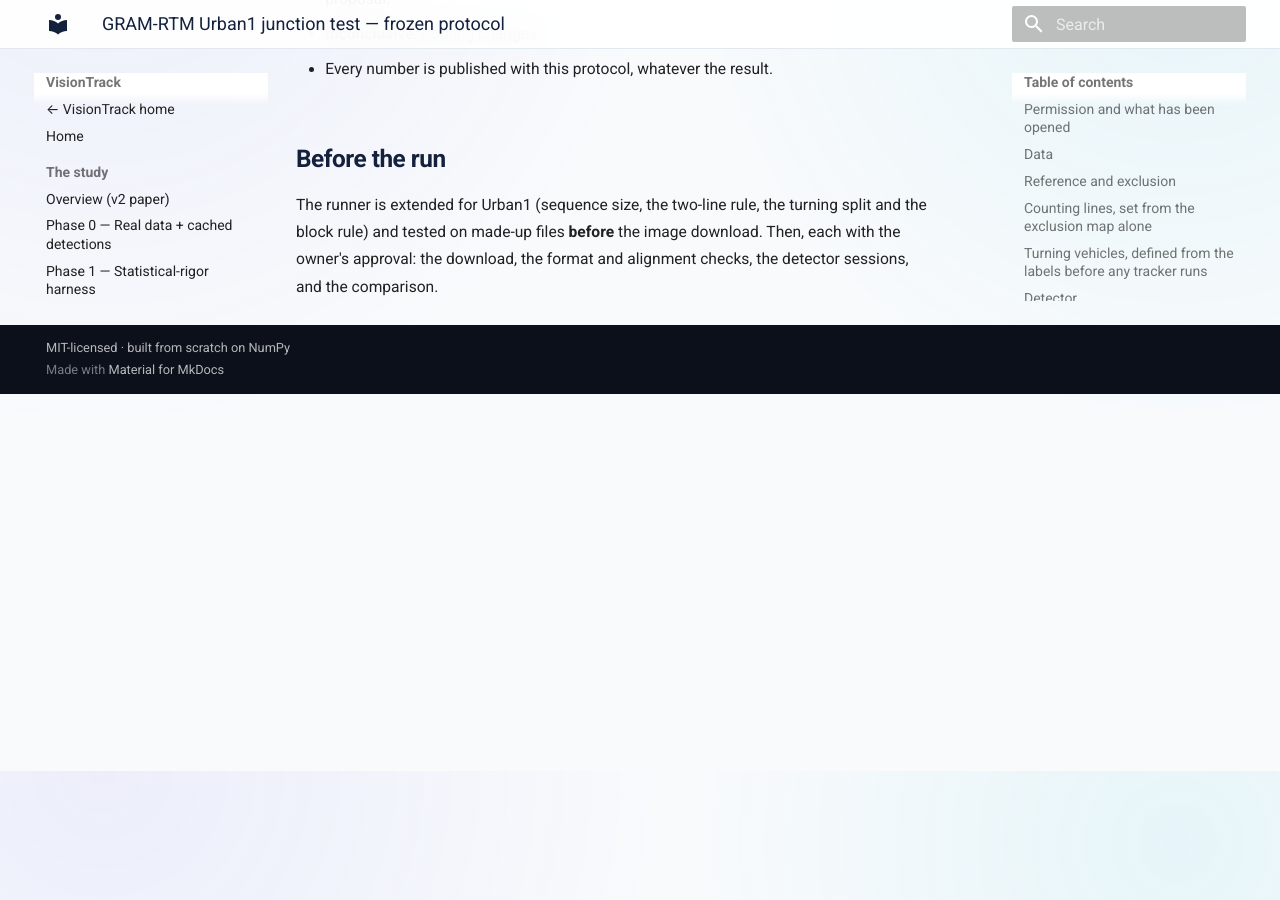
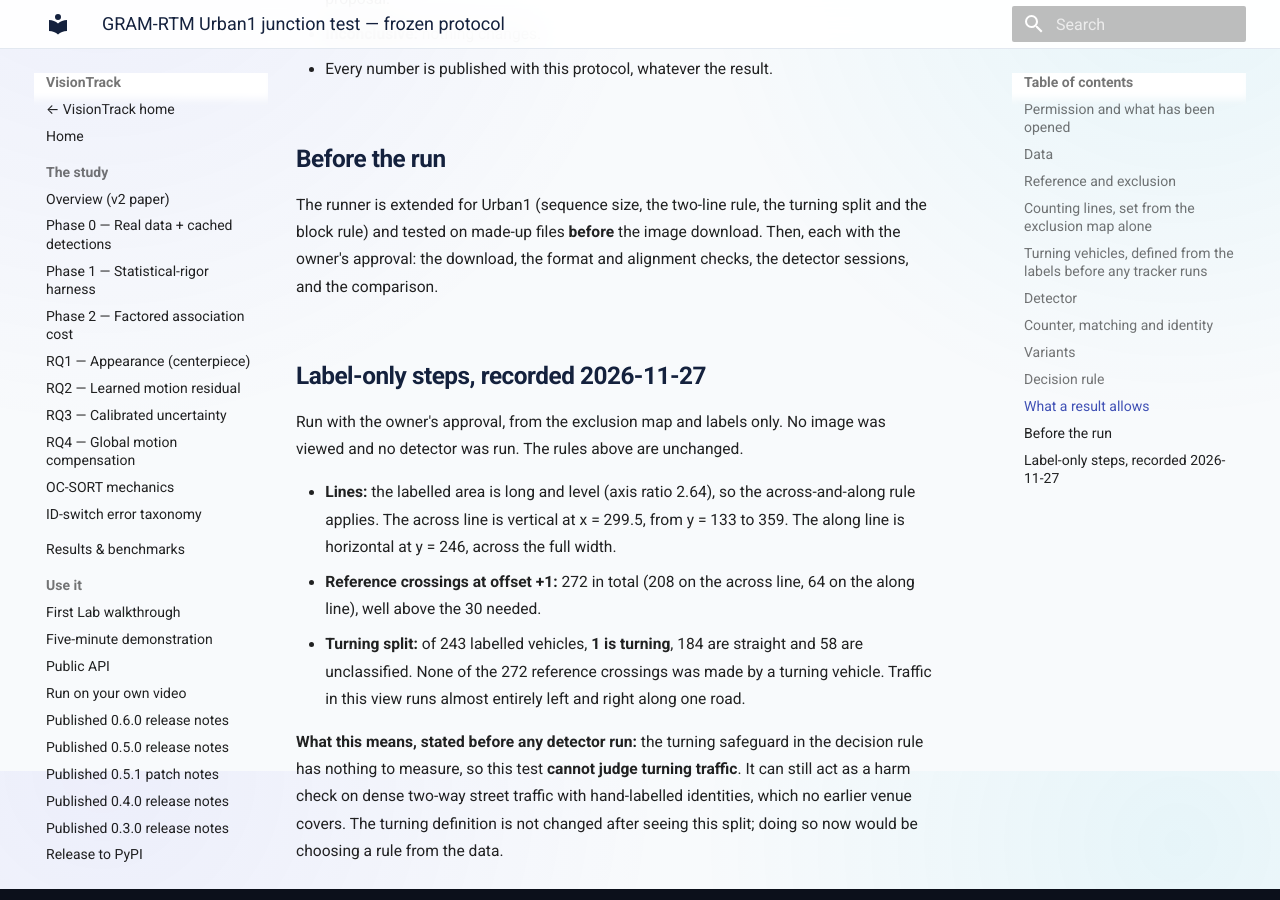
Before and after one commit to hulagerushikesh/visiontrack, an MkDocs documentation site: the page built from docs/GRAM_RTM_URBAN1_TEST_PROTOCOL.md, in a window 1280 px wide and 900 px high, scrolled down 3729 px. Built offline with MkDocs 1.6.1 and Material for MkDocs 9.7.7, drawn with Linux system fonts in a browser that asks for light colours.

Commit message:
docs: Urban1 label-only steps; camera has almost no turning traffic

```diff
--- a/docs/GRAM_RTM_URBAN1_TEST_PROTOCOL.md
+++ b/docs/GRAM_RTM_URBAN1_TEST_PROTOCOL.md
@@ -143,3 +143,26 @@ The runner is extended for Urban1 (sequence size, the two-line rule, the
 turning split and the block rule) and tested on made-up files **before** the
 image download. Then, each with the owner's approval: the download, the
 format and alignment checks, the detector sessions, and the comparison.
+
+## Label-only steps, recorded 2026-11-27
+
+Run with the owner's approval, from the exclusion map and labels only. No
+image was viewed and no detector was run. The rules above are unchanged.
+
+- **Lines:** the labelled area is long and level (axis ratio 2.64), so the
+  across-and-along rule applies. The across line is vertical at x = 299.5,
+  from y = 133 to 359. The along line is horizontal at y = 246, across the
+  full width.
+- **Reference crossings at offset +1:** 272 in total (208 on the across line,
+  64 on the along line), well above the 30 needed.
+- **Turning split:** of 243 labelled vehicles, **1 is turning**, 184 are
+  straight and 58 are unclassified. None of the 272 reference crossings was
+  made by a turning vehicle. Traffic in this view runs almost entirely left
+  and right along one road.
+
+**What this means, stated before any detector run:** the turning safeguard
+in the decision rule has nothing to measure, so this test **cannot judge
+turning traffic**. It can still act as a harm check on dense two-way street
+traffic with hand-labelled identities, which no earlier venue covers. The
+turning definition is not changed after seeing this split; doing so now
+would be choosing a rule from the data.
--- a/docs/TURNING_TRAFFIC_SCREEN.md
+++ b/docs/TURNING_TRAFFIC_SCREEN.md
@@ -47,7 +47,12 @@ no video). AI City, CityFlow, UrbanTracker and the other sources in the
    It was not; no email had been sent. The owner sent it on 2026-11-24.
    *Update, 2026-11-27:* the authors said yes. The test rules are frozen in
    the [Urban1 protocol](GRAM_RTM_URBAN1_TEST_PROTOCOL.md); no image is
-   downloaded yet.
+   downloaded yet. *Correction, later on 2026-11-27:* the label-only turning
+   split found **1 turning vehicle of 243** and no turning crossings. This
+   camera sees one road with two-way traffic, not turning traffic, so Urban1
+   cannot test the junction question. TUMTraf Intersection is now the only
+   listed turning candidate. See the
+   [label-only record](GRAM_RTM_URBAN1_TEST_PROTOCOL.md#label-only-steps-recorded-2026-11-27).
 2. **TUMTraf Intersection is the second choice,** if its 2D boxes and IDs hold
    up and the owner accepts non-commercial terms that forbid sharing derived
    labels. Results could still be published as counts. Its pages confirm 3D
```
